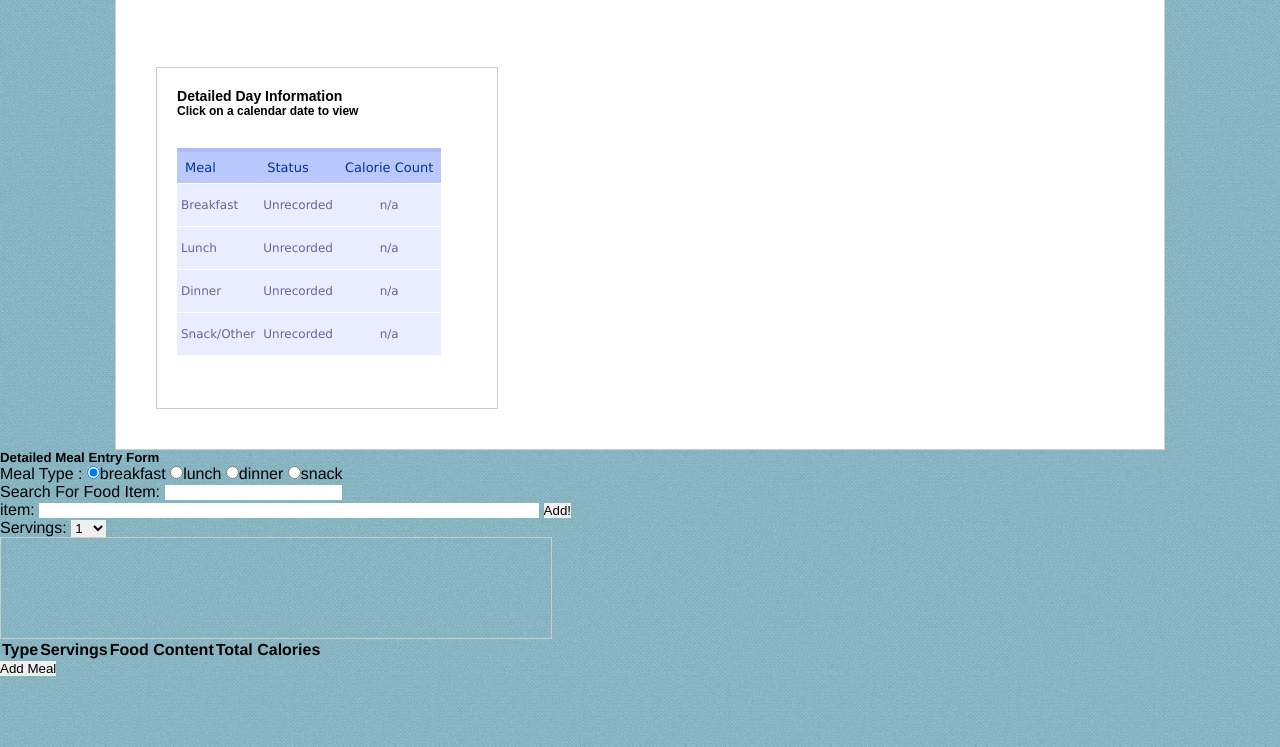
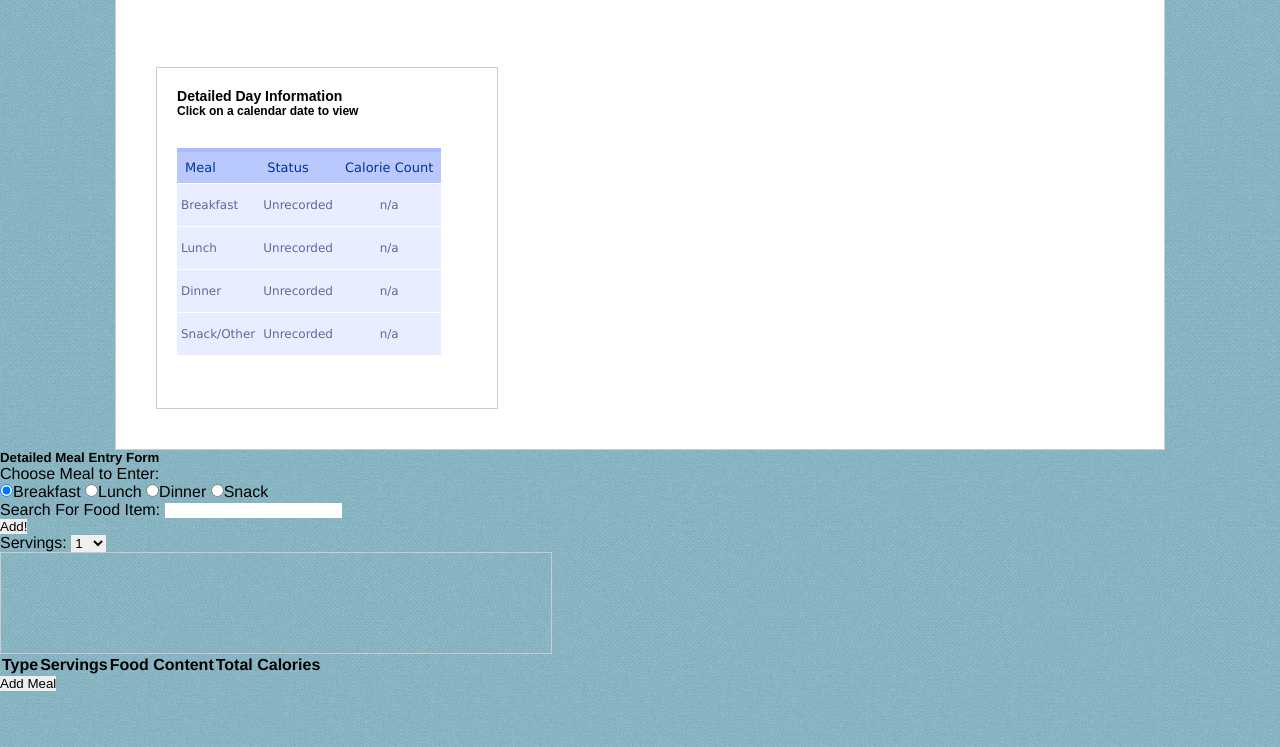
Before and after one commit to jimwang-ic/Calorie-tracker, a website: page view/Calendar.html in a window 1280 px wide. Shown: the part 53-800 px from the top of the page. Drawn offline with Linux system fonts and the light colour scheme; files that its build step writes are made by us from their sources; no server answers; a script that the page names is missing; files whose address does not match are found by name.

```diff
--- a/view/Calendar.html
+++ b/view/Calendar.html
@@ -155,21 +155,22 @@
 			<h5>Detailed Meal Entry Form</h5>
 			<!-- FOOD SEARCH FORM -->
 
+			<div id="chooseMeal">
+				<span>Choose Meal to Enter: </span>
+				<form id="mealType">
 
-				<form id="mealType">
-					<span>Meal Type : </span>
-					<input class ="mealType" type="radio" name="group1" id="breakfast" value="breakfast" checked>breakfast
-					<input type="radio" name="group1" id="lunch" value="lunch">lunch
-					<input type="radio" name="group1" id="dinner" value="dinner">dinner
-					<input type="radio" name="group1" id="snack" value="snack">snack
+					<span class="rad"><input class ="mealType" type="radio" name="group1" id="breakfast" value="breakfast" checked><span class="m" >Breakfast</span></span>
+					<span class="rad" ><input type="radio" name="group1" id="lunch" value="lunch"><span class="m" >Lunch</span> </span>
+					<span class="rad"><input type="radio" name="group1" id="dinner" value="dinner"><span class="m" >Dinner</span></span>
+					<span class="rad"><input type="radio" name="group1" id="snack" value="snack"><span class="m" >Snack</span></span>
 				</form>
+			</div>
 
 
 			<form id="FoodSearch">
 				Search For Food Item: <input type="text" id="search_query"> <br>
 				<div id="food_choose"></div>
 
-					item: <input type="text" id="search_query" style="width:500px;" >
 				<!-- <input type="submit" value="Search" id="search"> -->
 				<input type="hidden" id="calories_field">
 				<input type="hidden" id="foodid">
```
Lines whose indentation alone changed are shown as unchanged.
